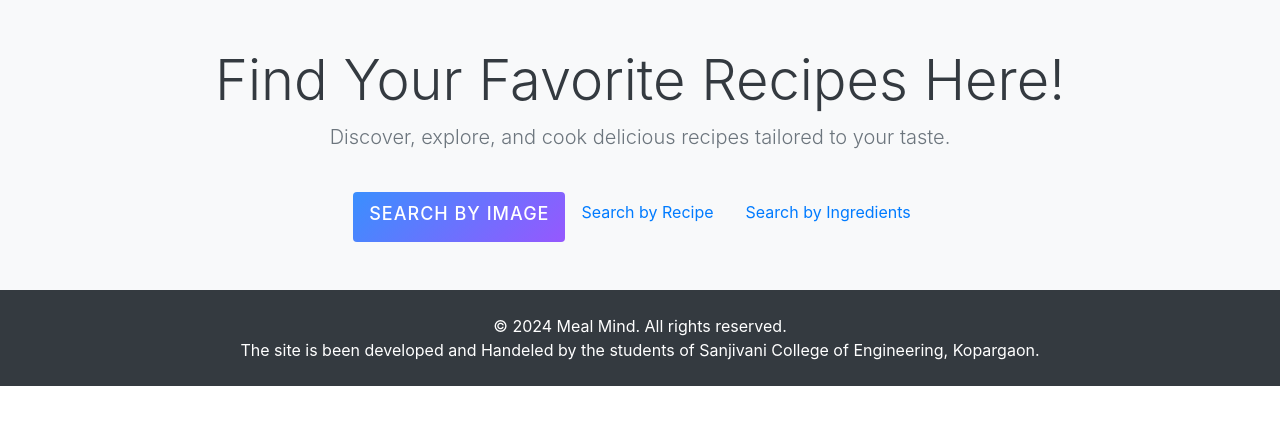
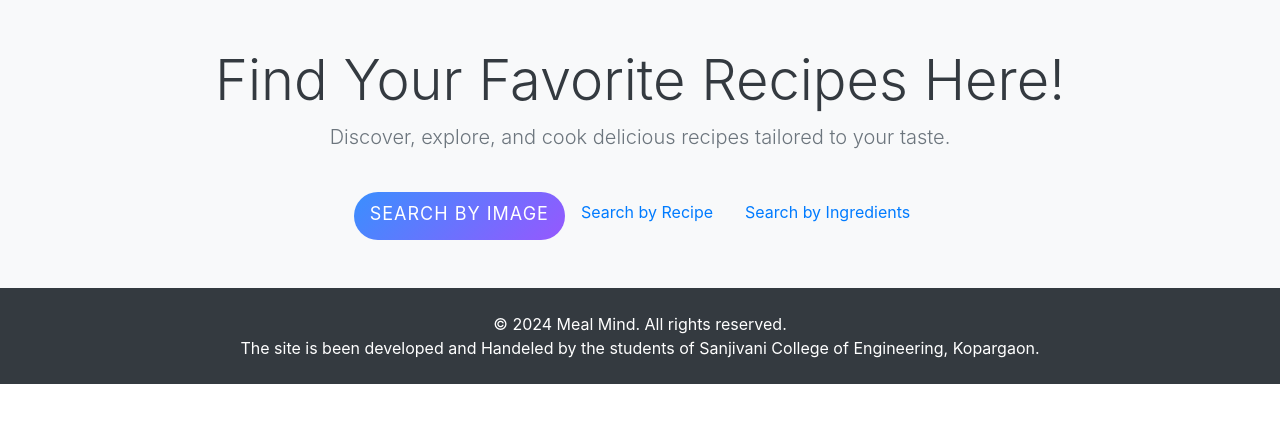
Before and after one commit to LUCIFERsDen26/kitchen-help-ai, a Flask app: template Foodimg2Ing/Templates/header.html in a window 1280 px wide. Shown: the part 88-513 px from the top of the page. Run offline with Flask 3, Linux system fonts and the light colour scheme; the template is opened without the code that fills it, so the values that code supplies are empty; parts of the project's set-up code (start-up, migrations or seed data) failed here and were passed over; some libraries are stand-ins or nearby versions.

Commit message:
added class buttoncss

```diff
--- a/Foodimg2Ing/static/css/style.css
+++ b/Foodimg2Ing/static/css/style.css
@@ -33,20 +33,22 @@
 
 .buttoncss{
 
-  display: block;
   width: 100%;
-  height: 50px;
+  height: 40px;
   border: none;
   outline: none;
-  border-radius: 30px;
+  border-radius: 25px !important;
   color: #fff;
   font-size: 18px;
-  font-weight: 500;
+  font-weight: 400;
   letter-spacing: 1px;
+  padding-bottom: 40px;
   text-transform: uppercase;
   cursor: pointer;
   background: linear-gradient(135deg,#3a8ffe 0%,#9658fe 100%);
 }
+
+
 /* Info */
 #info{
   margin-top:-1rem;
```
